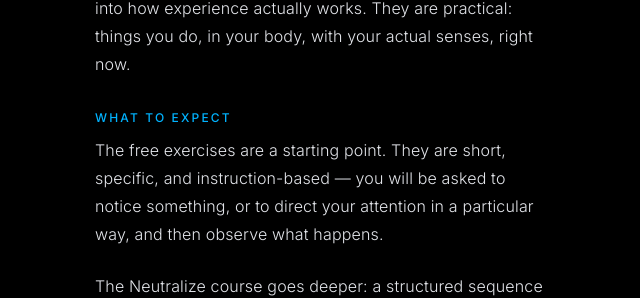
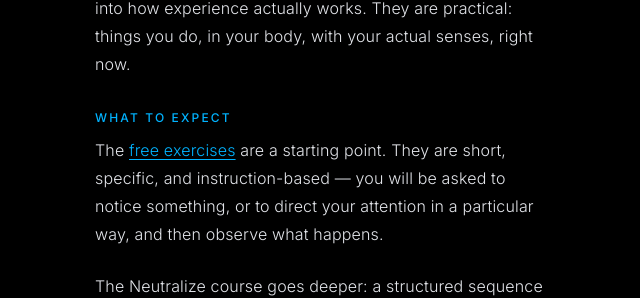
Before and after one commit to peter-j-hill/neuroyou, a Next.js app: page /start-here in a window 1280 px wide. Shown: the part 917-1215 px from the top of the page, without its empty margins (57-697 px from the left). Built offline with nearby package versions, Linux system fonts and the light colour scheme; no server answers.

Commit message:
Add hyperlink on free exercises in Start Here page

```diff
--- a/app/start-here/page.tsx
+++ b/app/start-here/page.tsx
@@ -40,7 +40,7 @@ export default function StartHerePage() {
 
           <h2>What to expect</h2>
           <p>
-            The free exercises are a starting point. They are short, specific, and
+            The <a href="/exercises">free exercises</a> are a starting point. They are short, specific, and
             instruction-based — you will be asked to notice something, or to direct
             your attention in a particular way, and then observe what happens.
           </p>
```
